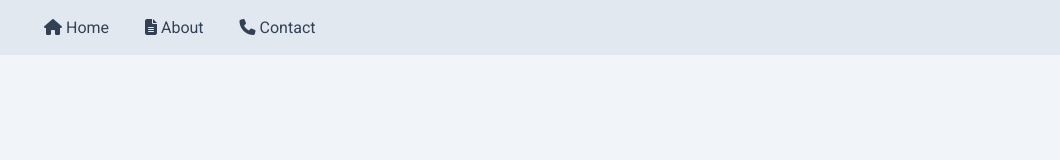
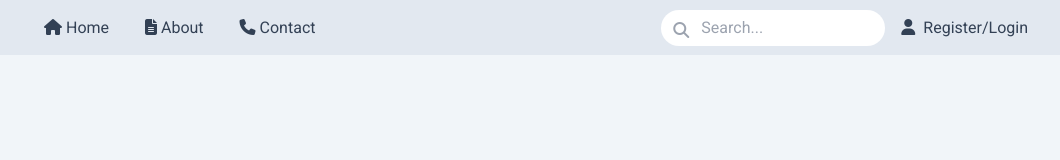
Before and after one commit to ahjam-taoufik/cv2-blog-tailwindcss, a website built with Parcel: page src/index.html in a window 1280 px wide. Shown: the full height of the page, 220-1280 px from the left. Built offline with nearby package versions, Linux system fonts and the light colour scheme; a web font is replaced by a local one.

Commit message:
add search input and login button

```diff
--- a/src/index.html
+++ b/src/index.html
@@ -40,6 +40,18 @@
             <span>Contact</span>
           </div>
         </div>
+        <div class="ml-auto mr-8 relative flex items-center space-x-4">
+          <i class="fas fa-search absolute top-3 left-7 text-gray-400"></i>
+          <input
+            type="text"
+            class="h-9 w-56 rounded-full pl-10 focus:outline-none"
+            placeholder="Search..."
+          />
+          <div class="text-slate-700 hover:text-blue-700 cursor-pointer">
+            <i class="fas fa-user"></i>
+            <span class="ml-1">Register/Login</span>
+          </div>
+        </div>
       </nav>
     </div>
   </body>
```
Also changed, not shown: dist/index.html, 2 other files.
